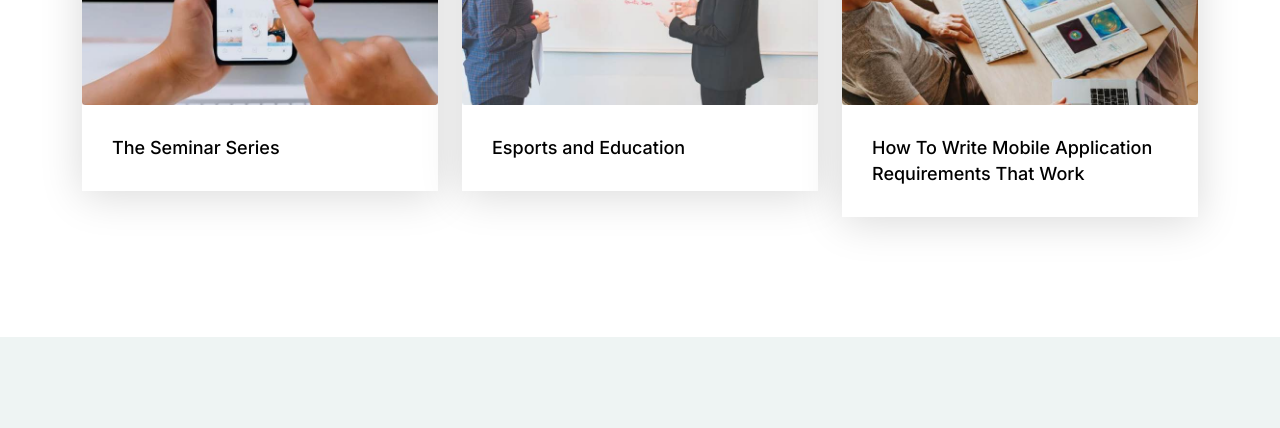
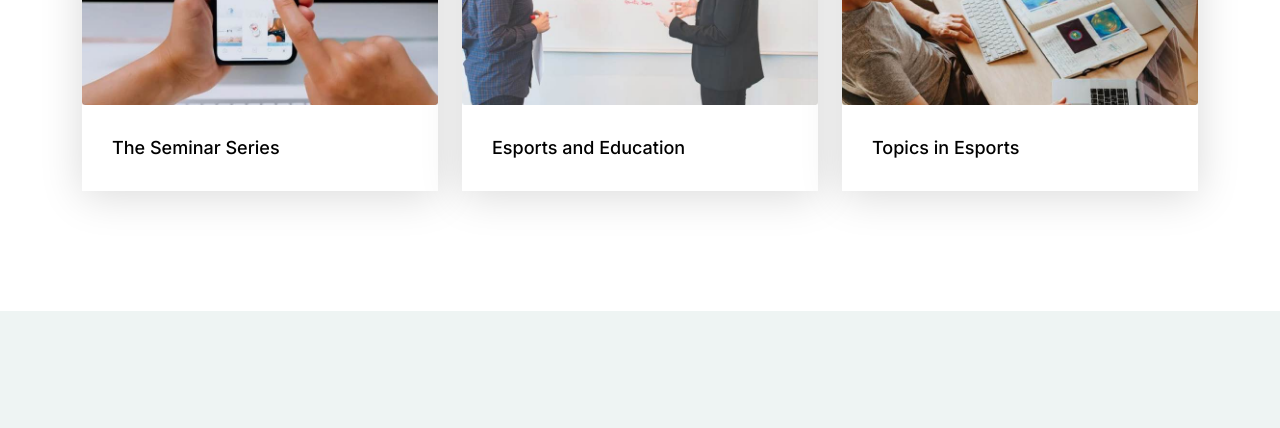
Before and after one commit to kaitlin1/UCC, a plain HTML site: page index.html in a window 1280 px wide. Shown: the part 2642-3070 px from the top of the page. Drawn offline with nearby package versions, Linux system fonts and the light colour scheme.

Commit message:
blog title topics in esports

```diff
--- a/index.html
+++ b/index.html
@@ -222,7 +222,7 @@
                                   <a href="blog-detsil.html"><img src="assets/images/blog-thumb3.jpg"></a>
                               </figure>
                               <section>
-                                  <h2><a href="blog-detsil.html">How To Write Mobile Application Requirements That Work</a></h2>
+                                  <h2><a href="blog-detsil.html">Topics in Esports</a></h2>
                               </section>
                           </div>
                       </div>
```
